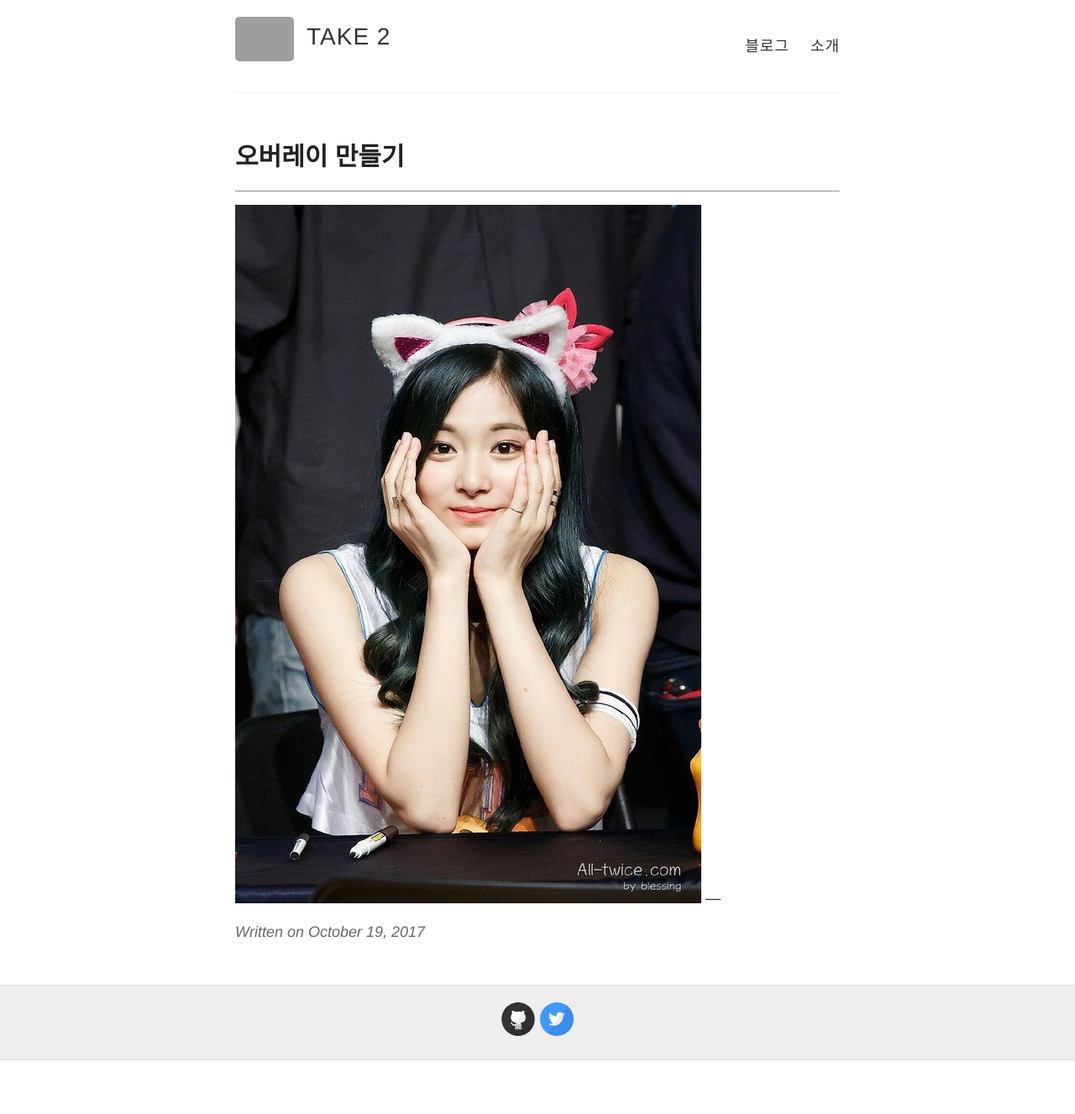
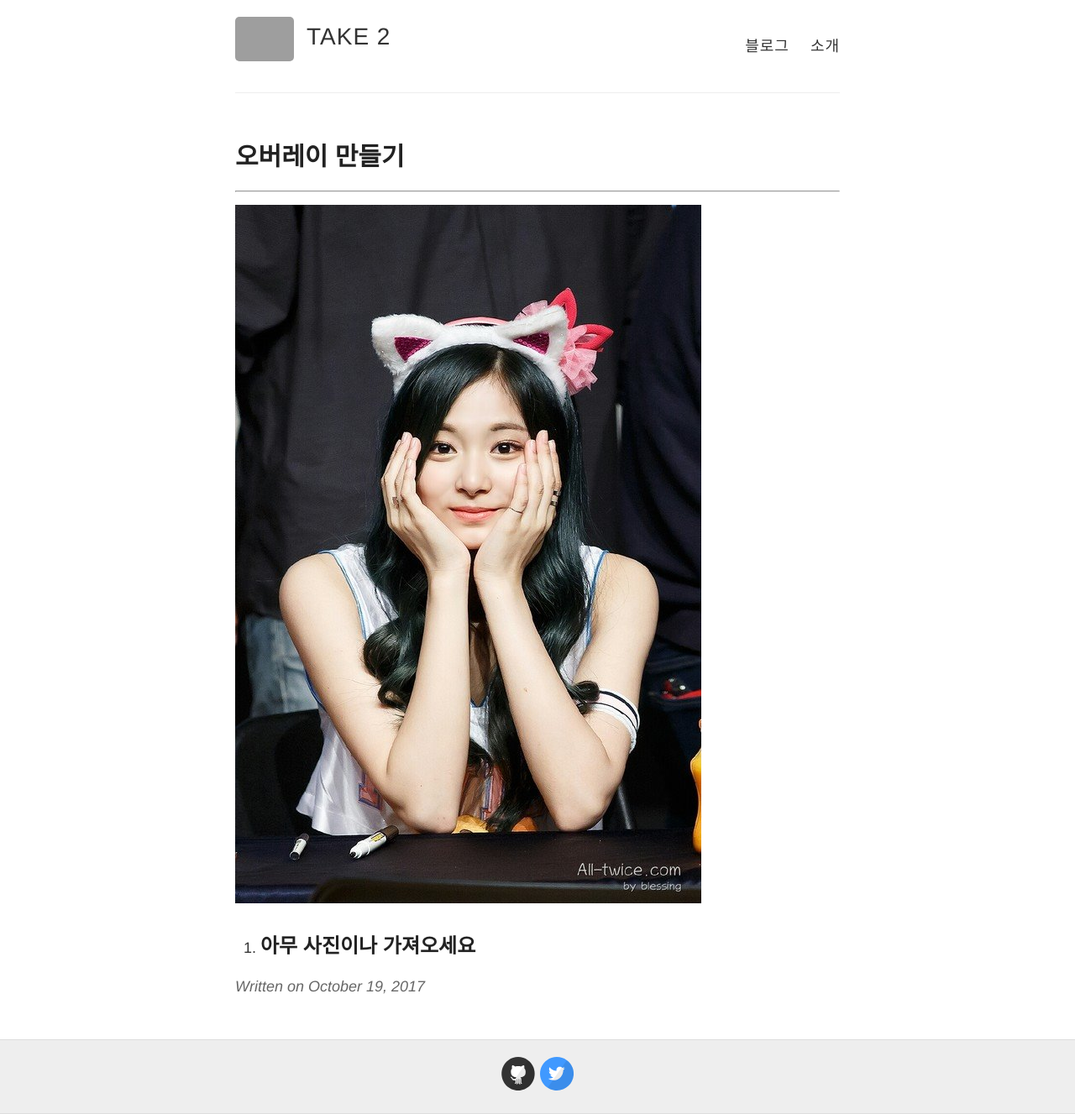
Before and after one commit to whooyet/whooyet.github.io, a Jekyll site: the page built from _posts/2017-10-19-vmt.md, in a window 1280 px wide. Shown: the whole page at 84% size. Built offline with Jekyll 4.4.1, drawn with Linux system fonts in a browser that asks for light colours; before the commit the page ends 1263 px from its top, so only the background shows below that; grey boxes are pictures that could not be loaded.

Commit message:
Update 2017-10-19-vmt.md

```diff
--- a/_posts/2017-10-19-vmt.md
+++ b/_posts/2017-10-19-vmt.md
@@ -8,4 +8,5 @@
 
 ---
 ![ㅁㅁㅁㅁ](/images/1.jpeg)
+1. 아무 사진이나 가져오세요
 ---
```
